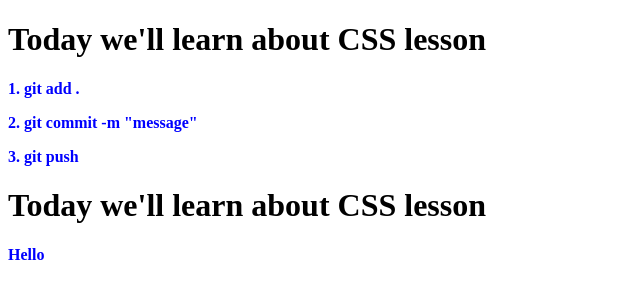
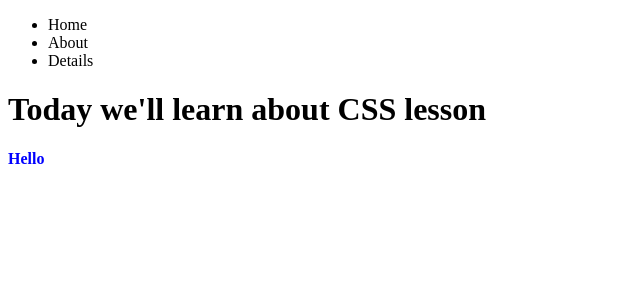
Before and after one commit to sreypheasin/test-2, a plain HTML site: page index.html in a window 1280 px wide. Shown: the whole page, without its empty margins (0-640 px from the left). Drawn offline with Linux system fonts and the light colour scheme.

Commit message:
modifies header

```diff
--- a/index.html
+++ b/index.html
@@ -9,13 +9,16 @@
     <link rel="stylesheet" href="style.css">
   </head>
   <body>
-    <h1>Today we'll learn about CSS lesson</h1>
-    <p>1. git add .</p>
-    <p>2. git commit -m "message"</p>
-    <p>3. git push</p>
-  </head>
-  <body>
-    <h1>Today we'll learn about CSS lesson</h1>
-    <p>Hello</p>
+    <header>
+      <ul>
+        <li>Home</li>
+        <li>About</li>
+        <li>Details</li>
+      </ul>
+    </header>
+    <main>
+      <h1>Today we'll learn about CSS lesson</h1>
+     <p>Hello</p>
+    </main>
   </body>
 </html>
```
